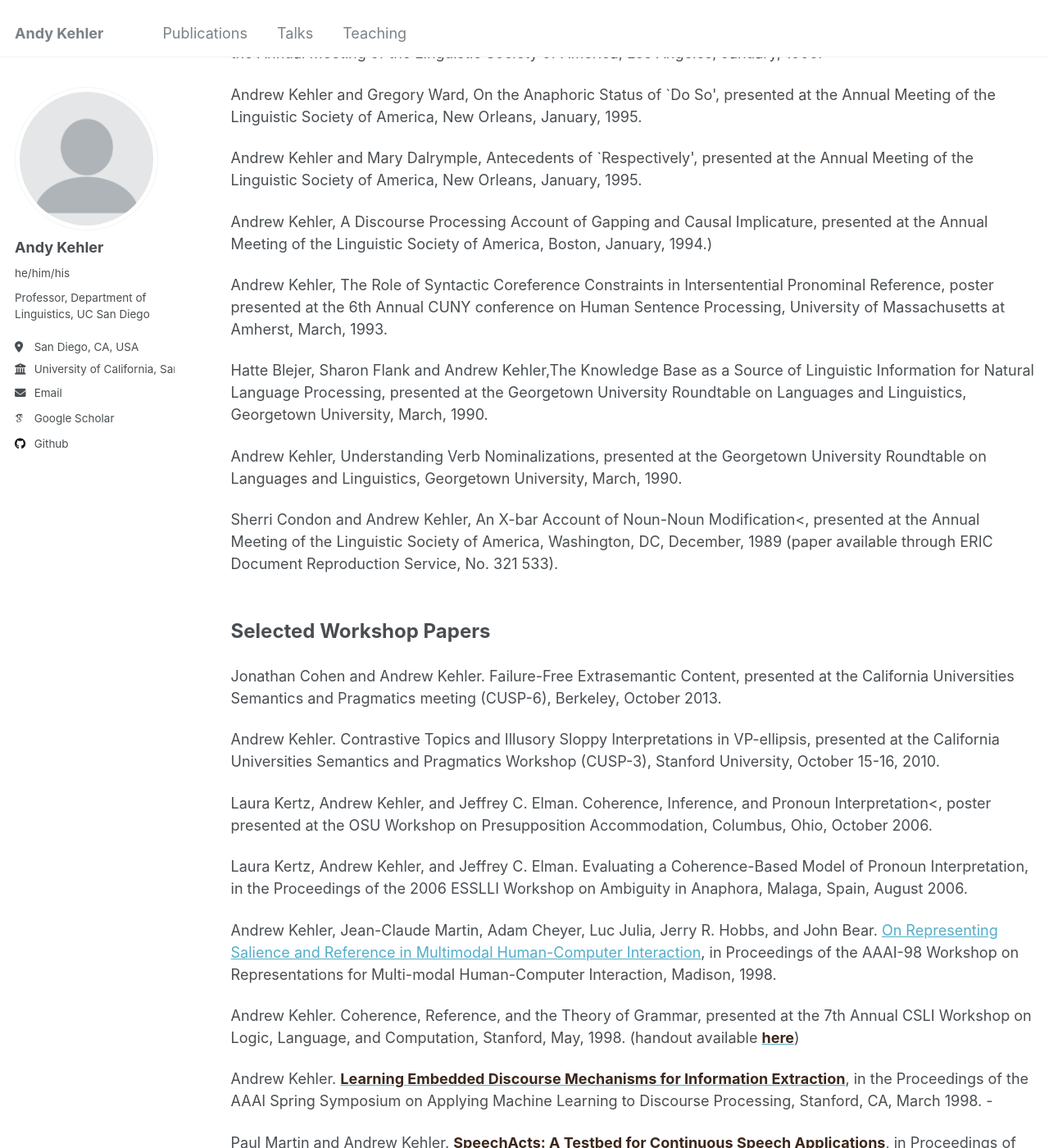
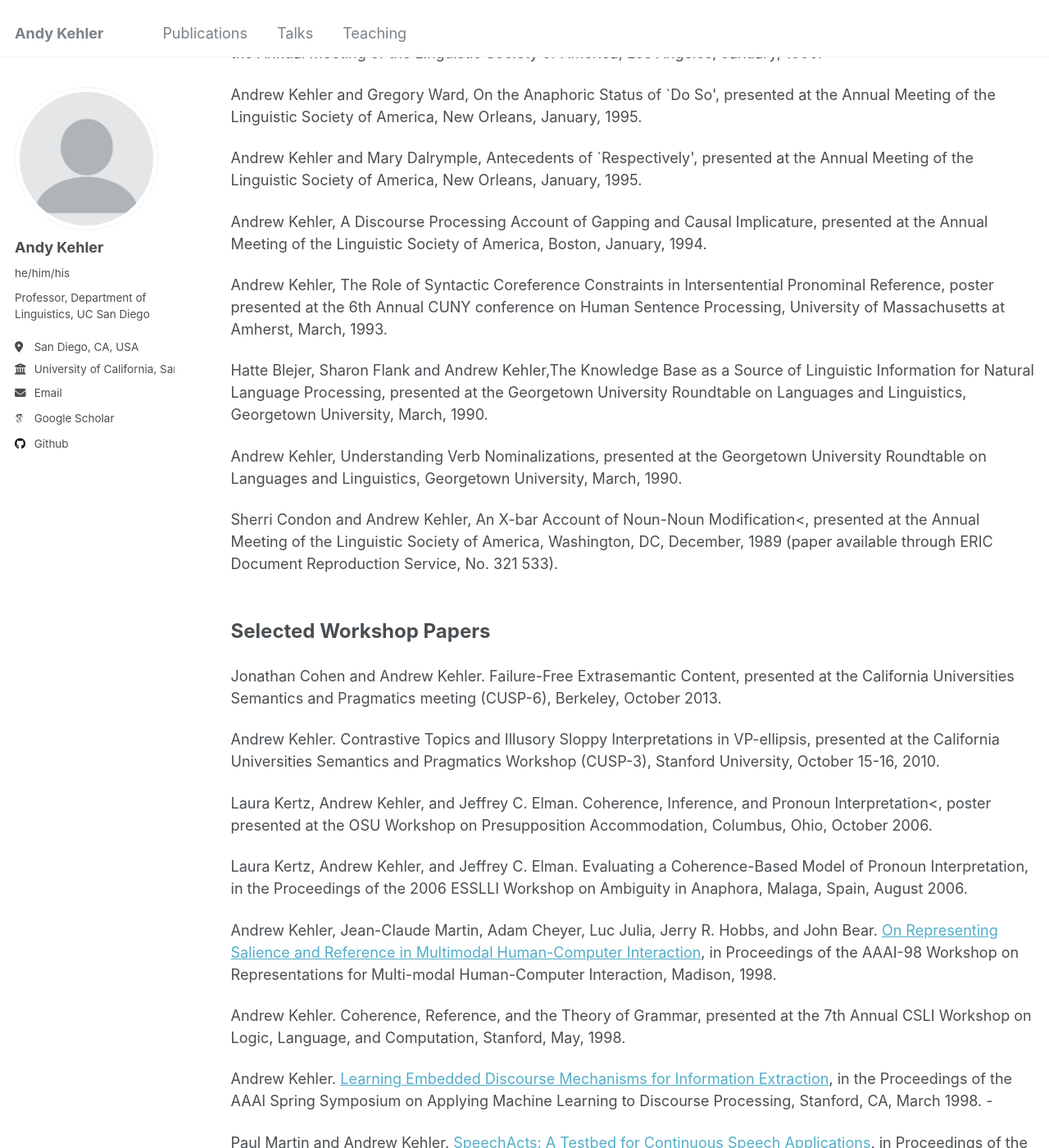
Before and after one commit to akehler/akehler.github.io, a Jekyll site: the page built from _pages/publications.html, in a window 1280 px wide and 1400 px high, scrolled down 8812 px. Shown: the whole window at 82% size. Built offline with Jekyll 4.4.1, drawn with Linux system fonts in a browser that asks for light colours; some web fonts are replaced.

Commit message:
Update publications.html

```diff
--- a/_pages/publications.html
+++ b/_pages/publications.html
@@ -552,19 +552,19 @@ Processing, Stanford, March 2011. </li>
 <p>
 
 Mieko Ueno and Andrew Kehler,
-Implicit Causality Biases in Japanese Pronoun Interpretation</font></strong>,
+Implicit Causality Biases in Japanese Pronoun Interpretation,
 poster presented at the CUNY-2011 Conference on Human Sentence
 Processing, Stanford, March 2011. <a  HREF="http://ling.ucsd.edu/~kehler/Posters/UenoKehlerCUNY2011.pdf">poster</a></li>
 
 <p>
 
-Mieko Ueno and Andrew Kehler. Grammatical and Pragmatic Biases in Japanese Pronoun Interpretation</font></strong>, poster presented at the 23rd Annual CUNY Conference on Human Sentence Processing, NYU, March 2010.
+Mieko Ueno and Andrew Kehler. Grammatical and Pragmatic Biases in Japanese Pronoun Interpretation, poster presented at the 23rd Annual CUNY Conference on Human Sentence Processing, NYU, March 2010.
 
 <p>
 
 Hannah Rohde and Andrew Kehler. The
 Interaction of Structural and Semantic Biases in Coherence and
-Coreference</font></strong>, poster presented at the 22nd Annual CUNY
+Coreference, poster presented at the 22nd Annual CUNY
 Conference on Human Sentence Processing, Davis, March 2009.
 
 <p>
@@ -625,7 +625,7 @@ March, 2007.
 <p>
 
 Andrew Kehler. Contrastive Topics and
-Illusory Sloppy Interpretations in VP-Ellipsis</font></strong>,
+Illusory Sloppy Interpretations in VP-Ellipsis,
 presented at the Annual Meeting of the Linguistic Society of America,
 Anaheim, CA, January, 2007.
 <p>
@@ -679,7 +679,7 @@ Linguistic Society of America, New Orleans, January, 1995.
 Andrew Kehler,
 A Discourse Processing Account of Gapping
 and Causal Implicature, presented at the Annual Meeting
-of the Linguistic Society of America, Boston, January, 1994.)
+of the Linguistic Society of America, Boston, January, 1994.
 <P>
 
 Andrew Kehler,  The Role of Syntactic
@@ -748,16 +748,13 @@ Human-Computer Interaction, Madison, 1998.
 
  Andrew Kehler.  Coherence, Reference, and the Theory of
 Grammar, presented at the 7th Annual CSLI Workshop on Logic,
-Language, and Computation, Stanford, May, 1998. (handout available <a
-href="Papers/LLC-98-handout.ps.gz"> <strong><font
-color="#3C271C">here</font></strong></a>) <P>
+Language, and Computation, Stanford, May, 1998.<P>
 
 
 Andrew Kehler. <a href="Papers/MLDP.ps.gz">
-<strong><font
-color="#3C271C">Learning Embedded
+Learning Embedded
 Discourse Mechanisms for
-Information Extraction</font></strong></a>, in the Proceedings of the AAAI
+Information Extraction</a>, in the Proceedings of the AAAI
 Spring Symposium on Applying Machine Learning to Discourse Processing,
 Stanford, CA, March 1998.
 -<P>
@@ -765,9 +762,8 @@ Stanford, CA, March 1998.
 
 Paul Martin and Andrew Kehler.
 <a href="Papers/spenlp.ps.gz">
-<strong><font
-color="#3C271C">SpeechActs: A Testbed for
-Continuous Speech Applications</font></strong></a>,
+SpeechActs: A Testbed for
+Continuous Speech Applications</a>,
 in Proceedings of the
 AAAI Workshop on the Integration of Natural Language and Speech
 Processing, pp. 65-71, Seattle, July, 1994.
```
